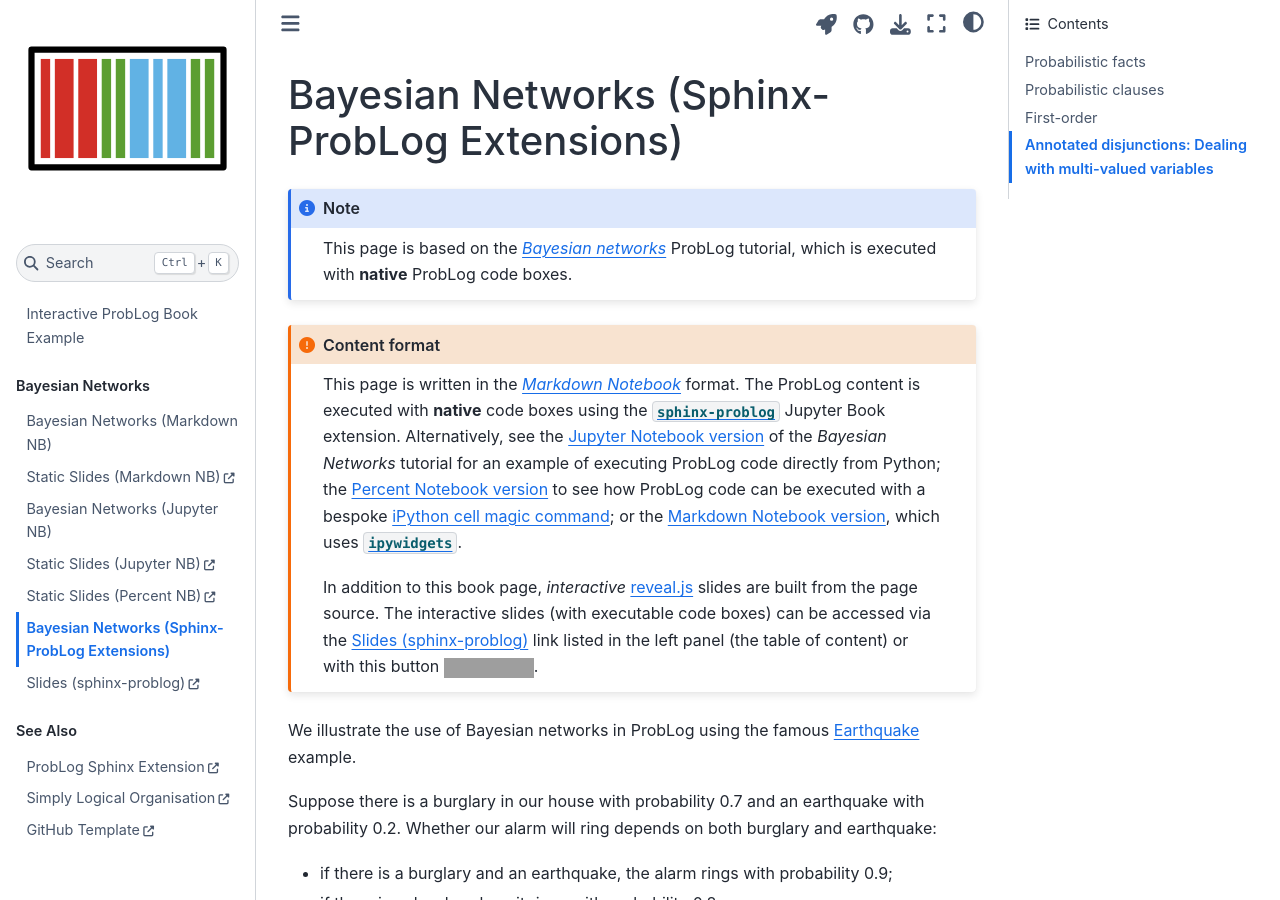
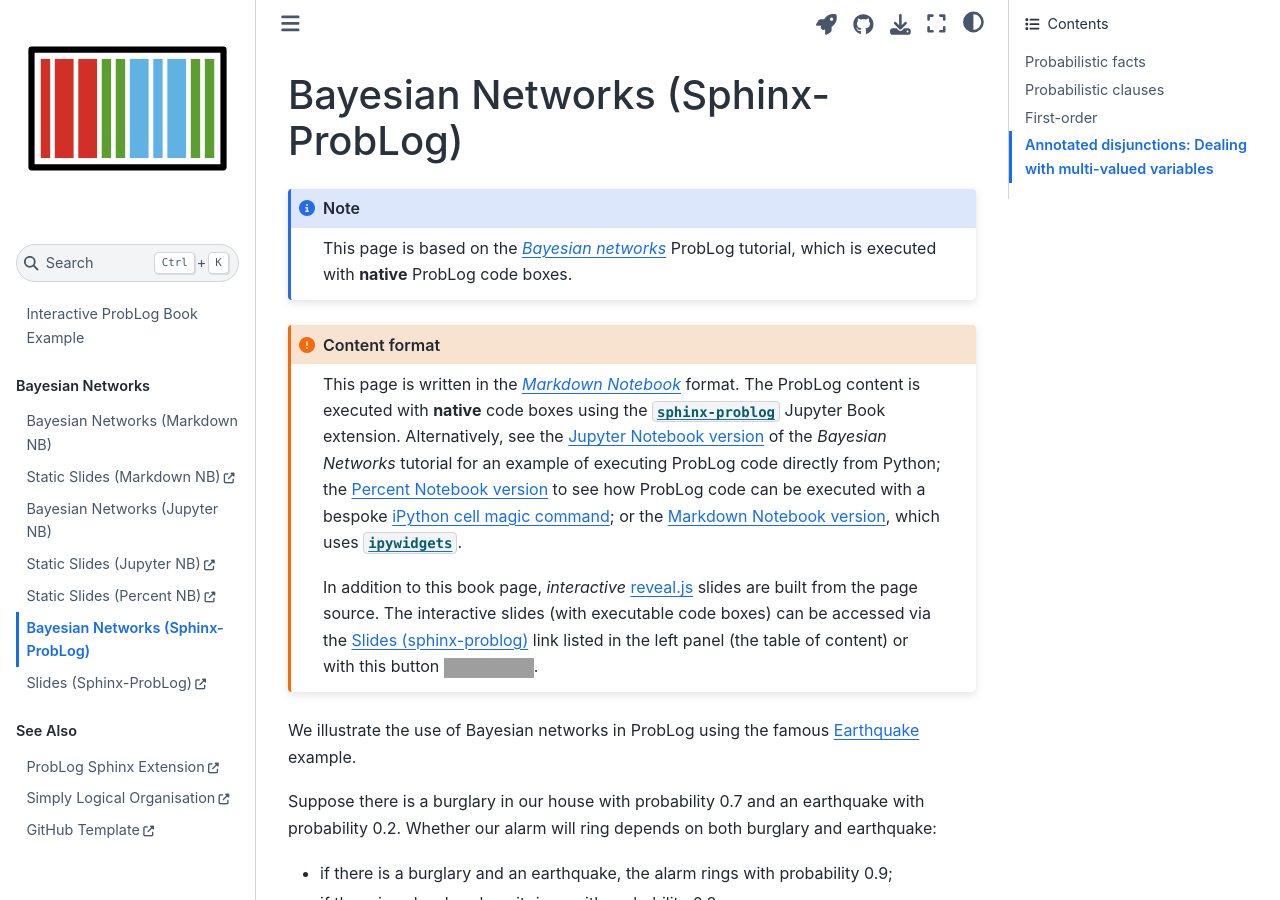
Before and after one commit to simply-logical/problog-book-template, a Jupyter Book: the page built from src/text/bayesian_networks-sp-mnb.md, in a window 1280 px wide and 900 px high. Built offline with Jupyter Book 1.0.4 settings and Sphinx 7.4.7 and the Sphinx Book theme 1.1.4, drawn with Linux system fonts in a browser that asks for light colours; pages that are not in the unit, such as notebooks, are missing from menus; grey boxes are pictures that could not be loaded.

Commit message:
Sphinx-ProbLog sections name

```diff
--- a/_toc.yml
+++ b/_toc.yml
@@ -15,7 +15,7 @@ parts:
     title: 'Static Slides (Percent NB)'
   - file: src/text/bayesian_networks-sp-mnb
   - url: https://problog-template.simply-logical.space/slides/bayesian_networks-sp-mnb.slides.html
-    title: 'Slides (sphinx-problog)'
+    title: 'Slides (Sphinx-ProbLog)'
 
 - caption: See Also
   chapters:
--- a/src/text/bayesian_networks-sp-mnb.md
+++ b/src/text/bayesian_networks-sp-mnb.md
@@ -18,7 +18,7 @@ kernelspec:
 
 +++ {"slideshow": {"slide_type": "slide"}}
 
-# Bayesian Networks (Sphinx-ProbLog Extensions) #
+# Bayesian Networks (Sphinx-ProbLog) #
 
 +++ {"slideshow": {"slide_type": "skip"}}
 
```
